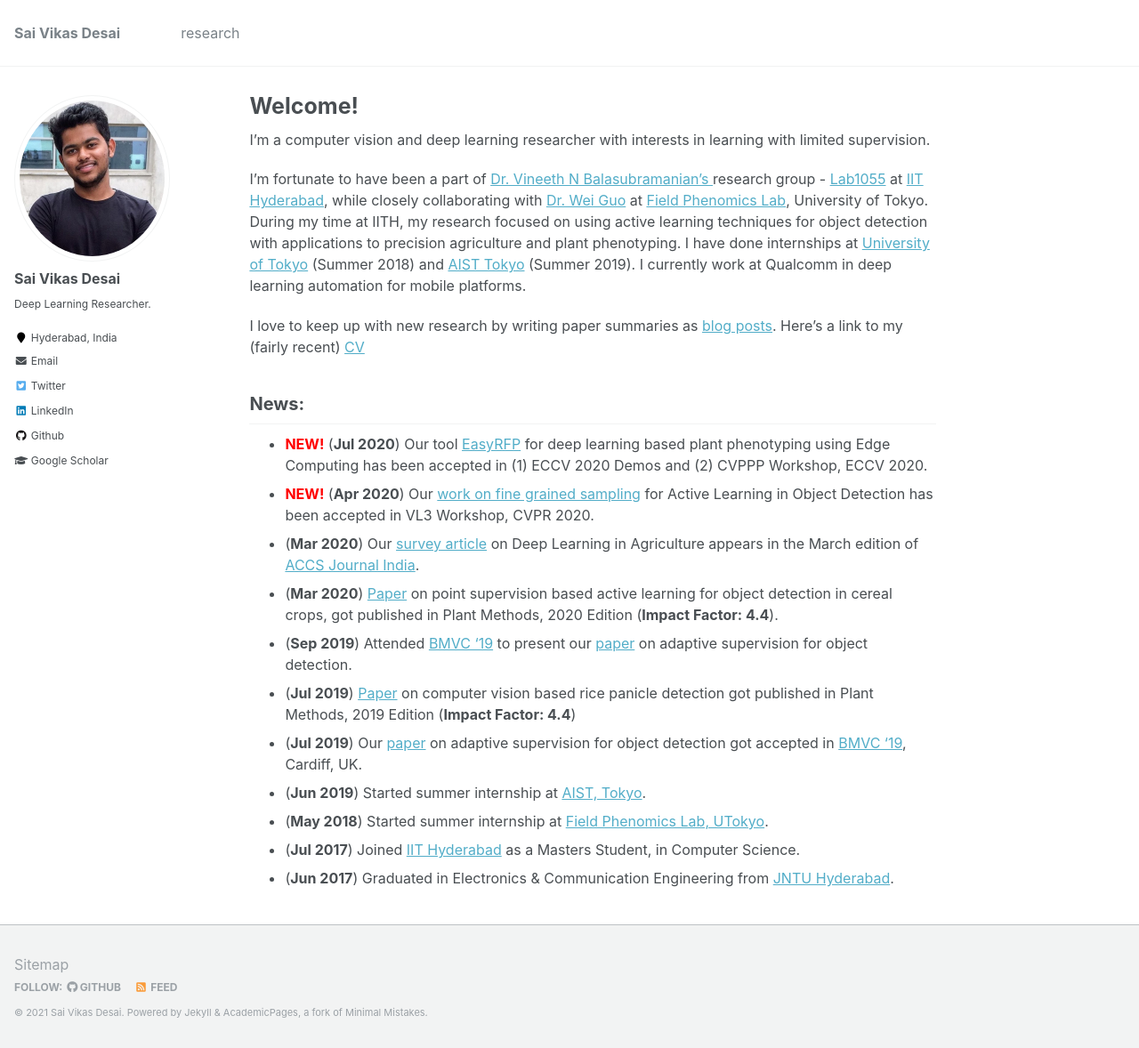
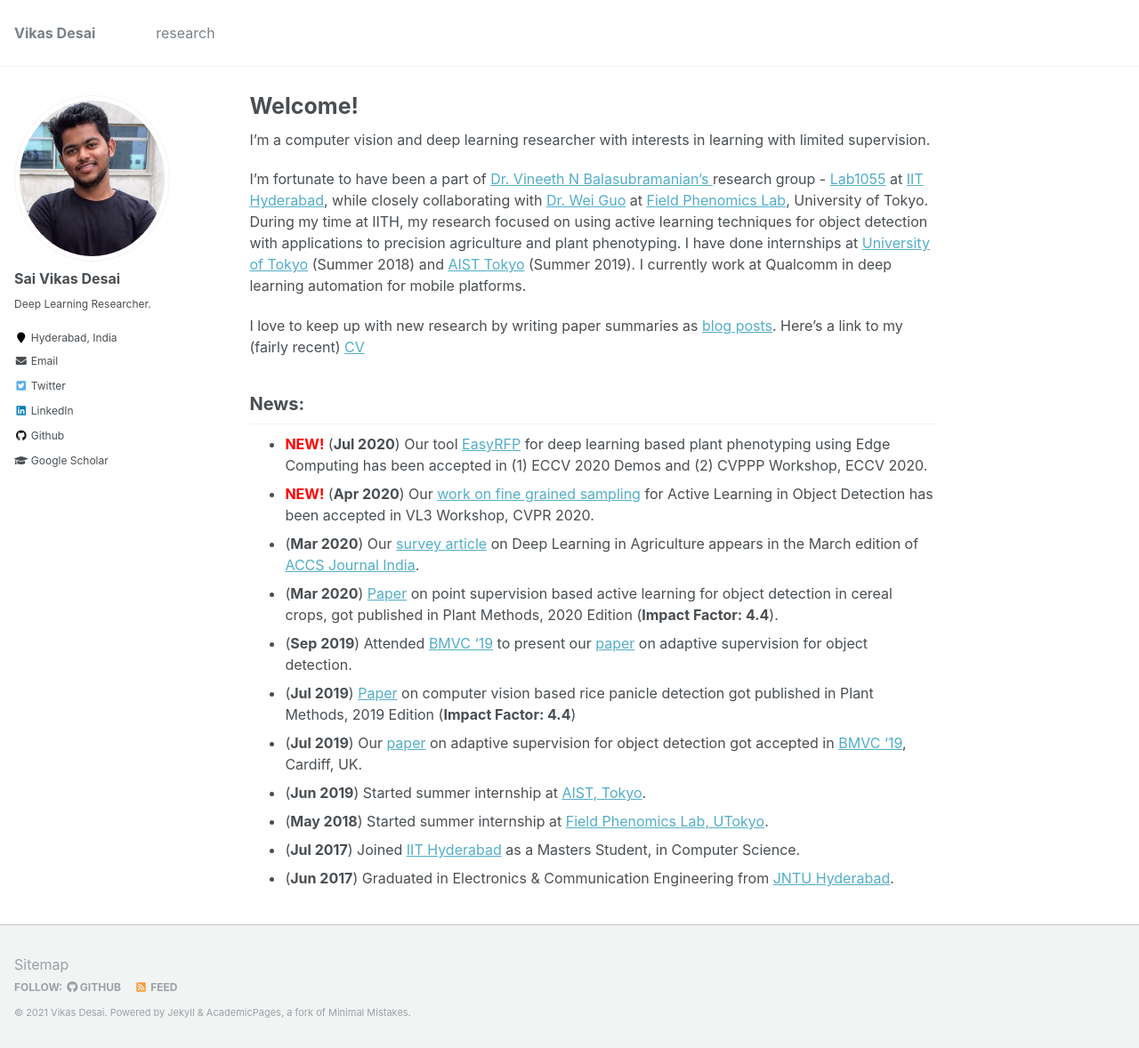
Before and after one commit to svdesai/svdesai.github.io, a Jekyll site: the page built from _pages/about.md, in a window 1280 px wide and 1178 px high. Shown: the whole window at 89% size. Built offline with Jekyll 4.4.1, drawn with Linux system fonts in a browser that asks for light colours.

Commit message:
name change

```diff
--- a/_config.yml
+++ b/_config.yml
@@ -7,9 +7,9 @@
 
 # Site Settings
 locale                   : "en-US"
-title                    : "Sai Vikas Desai"
+title                    : "Vikas Desai"
 title_separator          : "-"
-name                     : &name "Sai Vikas Desai"
+name                     : &name "Vikas Desai"
 description              : &description "personal description"
 url                      : https://svdesai.github.io # the base hostname & protocol for your site e.g. "https://mmistakes.github.io"
 baseurl                  : "/" # the subpath of your site, e.g. "/blog"
```
